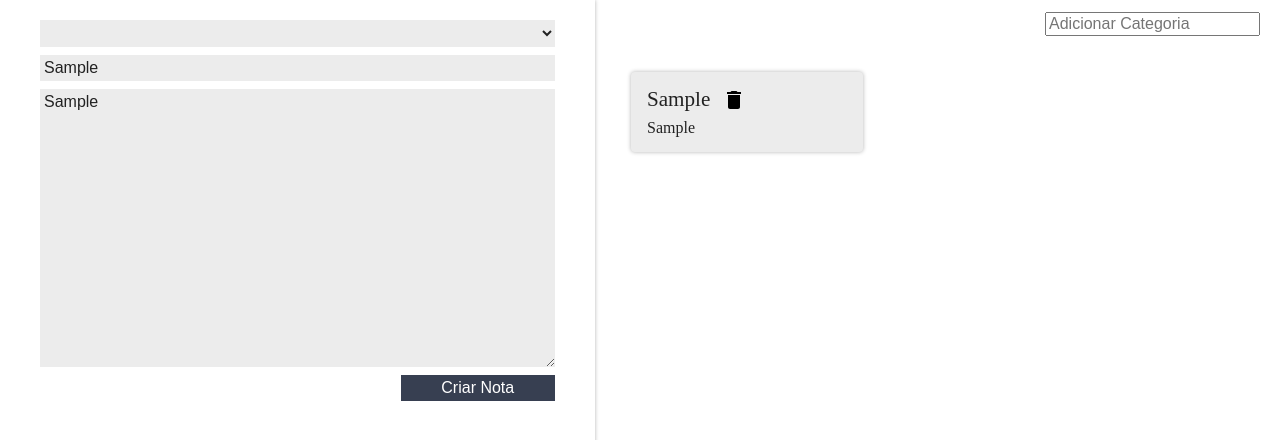
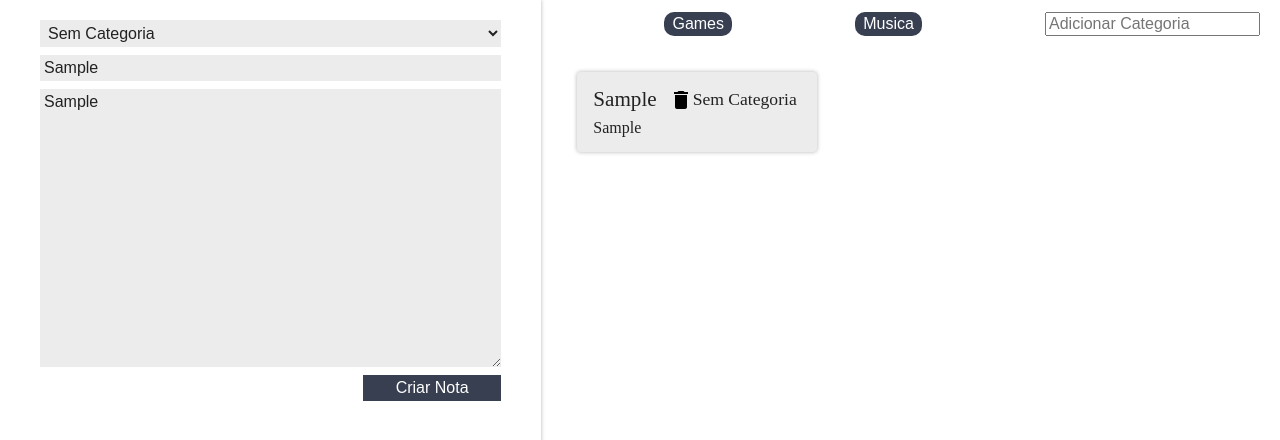
Before and after one commit to willianbarata/CicloDeVidaComponentesReactAlura, a React (Create React App) app: page / in a window 1280 px wide. Both pictures are taken after typing "Sample", "Sample" into the empty fields and a click on the button "Criar Nota". Shown: the top 440 px of the page. Built offline with nearby package versions, Linux system fonts and the light colour scheme.

Commit message:
Aula 7 - Incluíndo Categoria no card

```diff
--- a/src/App.js
+++ b/src/App.js
@@ -11,7 +11,7 @@ class App extends Component {
     this.notas = [];
     this.state = {
       notas: [],
-      categorias: [], };
+      categorias: ["Games", "Musica"], };
   }
 
   deletarNota(index) {
@@ -20,8 +20,8 @@ class App extends Component {
     this.setState({ notas: arrayNotas });
   }
 
-  criarNota(titulo, texto) {
-    const novaNota = { titulo, texto };
+  criarNota(titulo, texto, categoria) {
+    const novaNota = { titulo, texto, categoria };
     const novoArrayNotas = [...this.state.notas, novaNota]
     const novoEstado = {
       notas: novoArrayNotas
--- a/src/components/CardNota/CardNota.jsx
+++ b/src/components/CardNota/CardNota.jsx
@@ -15,6 +15,7 @@ class CardNota extends Component {
         <header className="card-nota_cabecalho">
           <h3 className="card-nota_titulo">{this.props.titulo}</h3>
           <DeleteSVG onClick={this.apagar.bind(this)}/>
+          <h4>{this.props.categoria}</h4>
         </header>
         <p className="card-nota_texto">{this.props.texto}</p>
       </section>
--- a/src/components/FormularioCadastro/FormularioCadastro.jsx
+++ b/src/components/FormularioCadastro/FormularioCadastro.jsx
@@ -6,6 +6,7 @@ class FormularioCadastro extends Component {
     super();
     this.titulo = "";
     this.texto = "";
+    this.categoria = "Sem Categoria";
   }
 
   _handlerMudancaTitulo(evento){
@@ -21,7 +22,12 @@ class FormularioCadastro extends Component {
   _criarNota(evento){
     evento.preventDefault();
     evento.stopPropagation();
-    this.props.criarNota(this.titulo, this.texto);
+    this.props.criarNota(this.titulo, this.texto, this.categoria);
+  }
+
+  _handlerMudancaCategoria(evento){
+    evento.stopPropagation();
+    this.categoria = evento.target.value;
   }
 
   render() {
@@ -29,7 +35,8 @@ class FormularioCadastro extends Component {
       <form className="form-cadastro"
         onSubmit={this._criarNota.bind(this)}
       >
-        <select className="form-cadastro_input">
+        <select onChange={this._handlerMudancaCategoria.bind(this)} className="form-cadastro_input">
+          <option>Sem Categoria</option>
           {this.props.categorias.map((categoria =>{
             return <option>{categoria}</option>
           }))}
--- a/src/components/ListaDeNotas/ListaDeNotas.jsx
+++ b/src/components/ListaDeNotas/ListaDeNotas.jsx
@@ -13,7 +13,9 @@ class ListaDeNotas extends Component {
               indice={index}
               apagarNota={this.props.apagarNota}
               titulo={nota.titulo}
-              texto={nota.texto}/>
+              texto={nota.texto}
+              categoria={nota.categoria}
+              />
             </li>
           );
         })}
```
